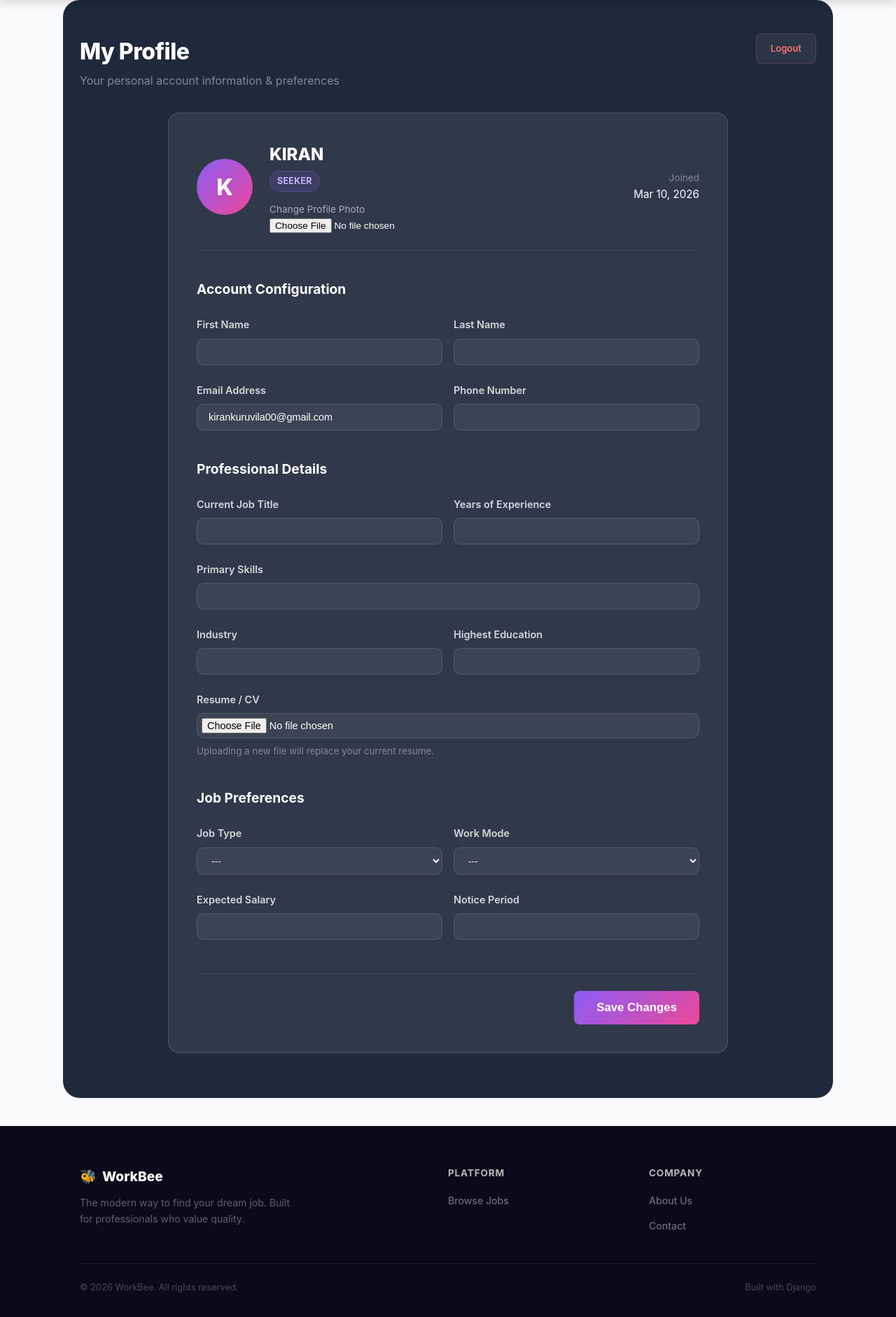
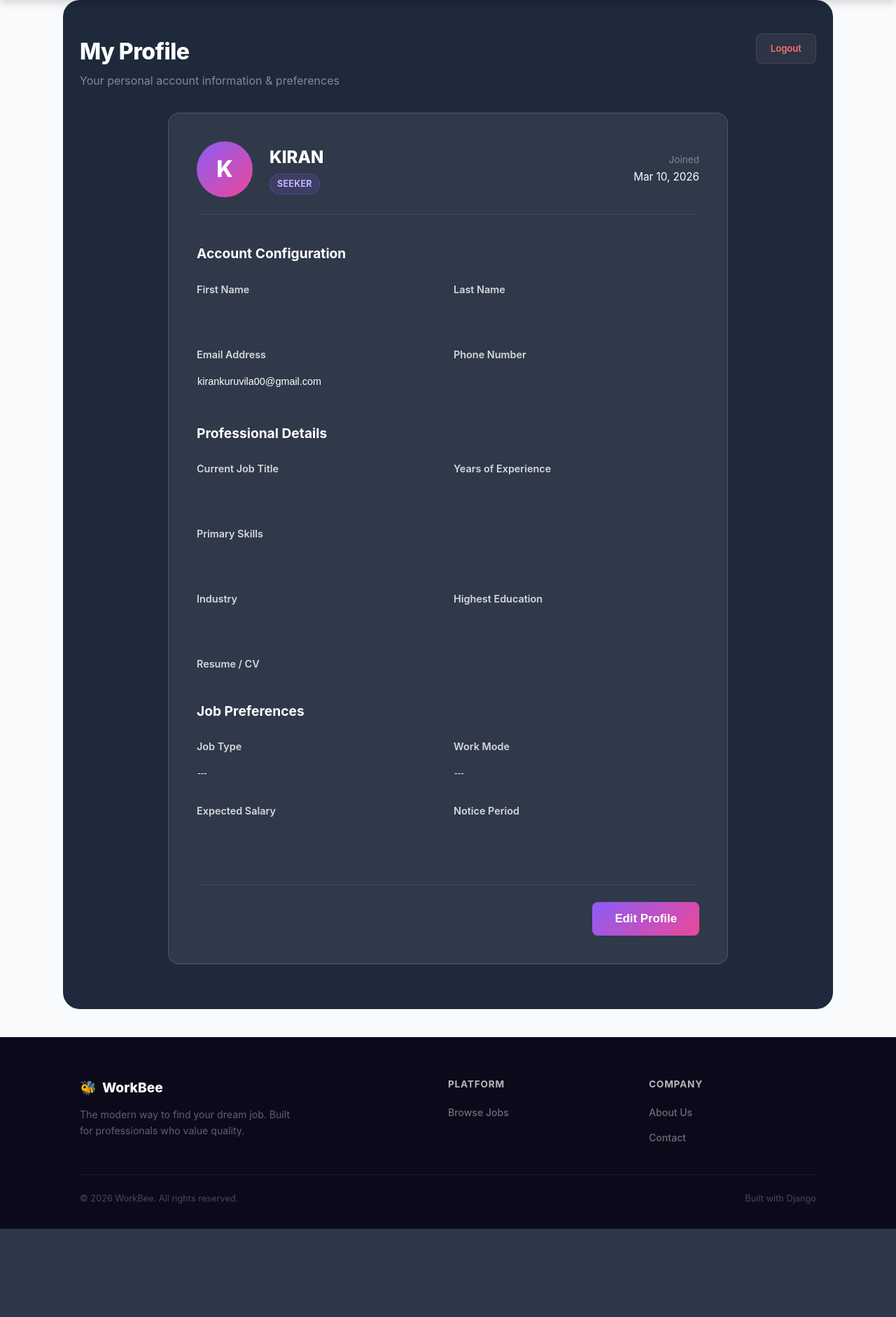
Before and after one commit to KiranK0304/job_search_platform, a Django app: template templates/accounts/profile.html in a window 1280 px wide. Shown: the part 64-1946 px from the top of the page at 70% size. After the commit the page ends 1820 px from the top, so only its background shows below. Run offline with Django 5.2, Linux system fonts and the light colour scheme; the template is opened without the code that fills it: values that come from a table or form of the project are taken from there, others are empty; data comes from the database, SQL or seed files in the repository; parts of the project's set-up code (start-up, migrations or seed data) failed here and were passed over.

Commit message:
Feature: Add elegant CSS-toggle logic linking profile display data with robust multi-part editing constraints seamlessly

```diff
--- a/templates/accounts/profile.html
+++ b/templates/accounts/profile.html
@@ -4,6 +4,24 @@
 {% block title %}My Profile — WorkBee{% endblock %}
 
 {% block content %}
+<style>
+    .profile-readonly .dk-search-input, .profile-readonly .dk-select {
+        background: transparent !important;
+        border-color: transparent !important;
+        pointer-events: none;
+        -webkit-appearance: none;
+        appearance: none;
+        padding-left: 0;
+        color: #fff;
+        font-weight: 500;
+    }
+    .profile-readonly .edit-only {
+        display: none !important;
+    }
+    .profile-editable .view-only {
+        display: none !important;
+    }
+</style>
 <div class="dark-page dark-page--inner">
     <div class="dk-page-header">
         <div>
@@ -18,7 +36,7 @@
     <!-- Edit Profile Form -->
     <div style="display: flex; justify-content: center; width: 100%;">
         <div class="dk-card" style="width: 100%; max-width: 800px; padding: 40px;">
-            <form method="post" action="{% url 'profile' %}" enctype="multipart/form-data" style="display: flex; flex-direction: column; gap: 24px;">
+            <form id="profile-form" class="profile-readonly" method="post" action="{% url 'profile' %}" enctype="multipart/form-data" style="display: flex; flex-direction: column; gap: 24px;">
                 {% csrf_token %}
 
                 <!-- Avatar Section -->
@@ -38,13 +56,13 @@
                         <h2 style="color: #fff; font-size: 1.5rem; font-weight: 800; margin: 0;">{{ profile.user.first_name|default:profile.user.username }}</h2>
                         <span class="dk-badge" style="background: rgba(139, 92, 246, 0.15); color: #c4b5fd; border: 1px solid rgba(139, 92, 246, 0.3); display: inline-block; width: max-content; padding: 4px 10px;">{{ profile.role|upper }}</span>
                         <!-- Custom Photo Upload for the specific role -->
-                        <div style="margin-top: 8px;">
+                        <div class="edit-only" style="margin-top: 8px;">
                             {% if profile.role == 'seeker' %}
                                 <label style="font-size: 0.85rem; color: rgba(255,255,255,0.6);">Change Profile Photo</label>
-                                <input type="file" name="profile_photo" style="display:block; font-size: 0.85rem; color: #fff;">
+                                <input type="file" name="profile_photo" class="edit-only" style="display:block; font-size: 0.85rem; color: #fff;">
                             {% elif profile.role == 'provider' %}
                                 <label style="font-size: 0.85rem; color: rgba(255,255,255,0.6);">Change Company Logo</label>
-                                <input type="file" name="company_logo" style="display:block; font-size: 0.85rem; color: #fff;">
+                                <input type="file" name="company_logo" class="edit-only" style="display:block; font-size: 0.85rem; color: #fff;">
                             {% endif %}
                         </div>
                     </div>
@@ -121,8 +139,8 @@
                             <a href="{{ profile.resume.url }}" target="_blank" style="color: #a78bfa; text-decoration: none; font-weight: 600;">📄 View Current Resume</a>
                         </div>
                     {% endif %}
-                    <input type="file" name="resume" class="dk-search-input" style="width: 100%; border-radius: 10px; padding: 6px;">
-                    <small style="color: rgba(255,255,255,0.4);">Uploading a new file will replace your current resume.</small>
+                    <input type="file" name="resume" class="dk-search-input edit-only" style="width: 100%; border-radius: 10px; padding: 6px;">
+                    <small class="edit-only" style="color: rgba(255,255,255,0.4);">Uploading a new file will replace your current resume.</small>
                 </div>
 
                 <div class="section-header--dark text-left" style="margin-top: 16px;">
@@ -223,7 +241,12 @@
                 {% endif %}
 
                 <div style="margin-top: 24px; text-align: right; border-top: 1px solid rgba(255,255,255,0.08); padding-top: 24px;">
-                    <button type="submit" class="dk-btn-sm" style="padding: 14px 32px; font-size: 1.05rem;">Save Changes</button>
+                    <button type="button" id="edit-btn" class="view-only dk-btn-sm" style="padding: 14px 32px; font-size: 1.05rem;">Edit Profile</button>
+
+                    <div class="edit-only" style="display: flex; gap: 16px; justify-content: flex-end;">
+                        <button type="button" id="cancel-btn" class="dk-btn-ghost" style="padding: 14px 32px; font-size: 1.05rem; color: #fff; background: rgba(255,255,255,0.05);">Cancel</button>
+                        <button type="submit" class="dk-btn-sm" style="padding: 14px 32px; font-size: 1.05rem;">Save Changes</button>
+                    </div>
                 </div>
 
             </form>
@@ -248,6 +271,24 @@
         if (cs && document.getElementById('company_size_select')) {
             document.getElementById('company_size_select').value = cs;
         }
+
+        const form = document.getElementById('profile-form');
+        const editBtn = document.getElementById('edit-btn');
+        const cancelBtn = document.getElementById('cancel-btn');
+
+        if (editBtn && cancelBtn) {
+            editBtn.addEventListener('click', () => {
+                form.classList.remove('profile-readonly');
+                form.classList.add('profile-editable');
+            });
+
+            cancelBtn.addEventListener('click', () => {
+                form.classList.add('profile-readonly');
+                form.classList.remove('profile-editable');
+                // Reset form values to original state
+                form.reset();
+            });
+        }
     });
 </script>
 {% endblock %}
```
Also changed, not shown: test_integration.py (+5 -2 lines), 1 other file.
